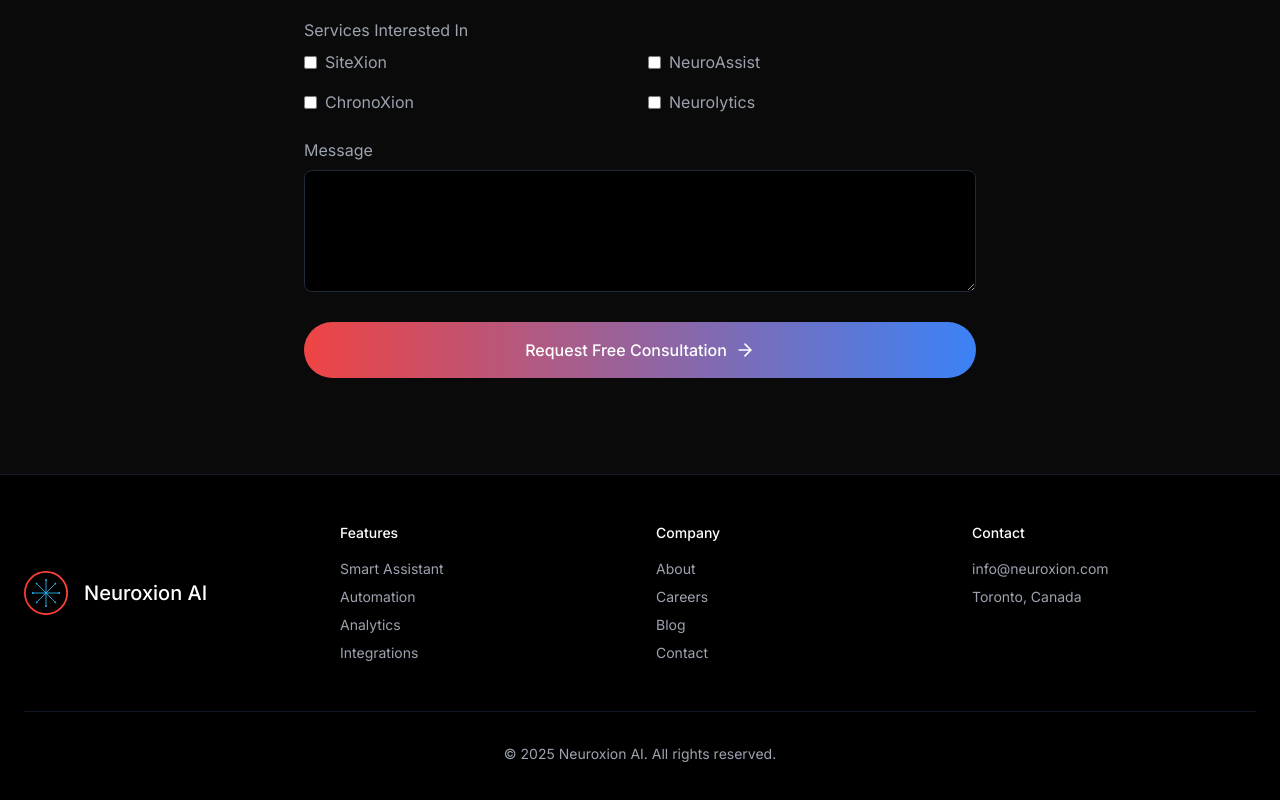
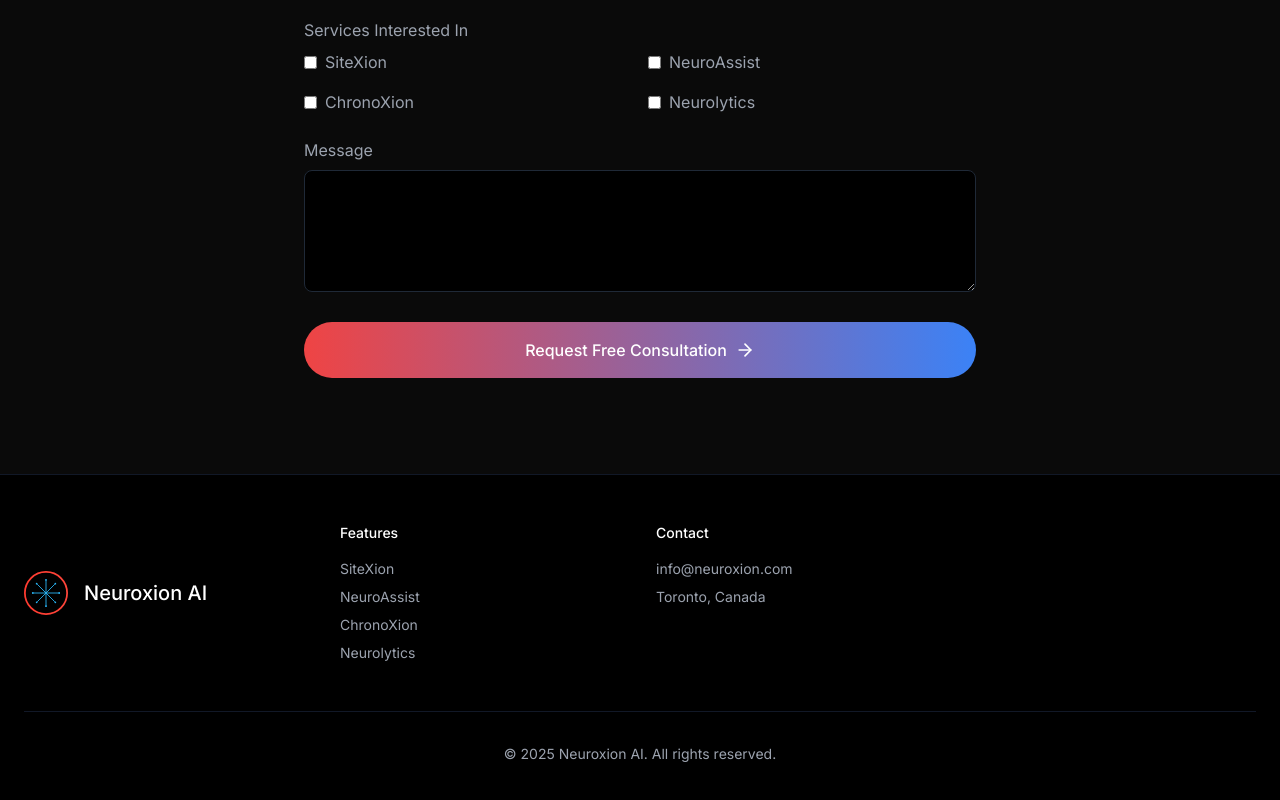
Before and after one commit to ghoshe/neuroxion, a Next.js app: page / in a window 1280 px wide. Shown: the part 7229-8029 px from the top of the page. Built offline with nearby package versions, Linux system fonts and the light colour scheme.

Commit message:
changes v11

```diff
--- a/src/app/layout.tsx
+++ b/src/app/layout.tsx
@@ -7,6 +7,9 @@ const inter = Inter({ subsets: ['latin'] })
 export const metadata: Metadata = {
   title: 'Neuroxion - The Future of Business AI',
   description: 'Revolutionizing small business operations with intelligent automation and personalized AI assistance.',
+  icons: {
+    icon: '/favicon.ico',
+  },
 }
 
 export default function RootLayout({
--- a/src/app/page.tsx
+++ b/src/app/page.tsx
@@ -298,13 +298,13 @@ const Footer = () => (
         <div>
           <h4 className="text-sm font-medium mb-4">Features</h4>
           <ul className="space-y-2 text-sm text-gray-400">
-            <li className="hover:text-white transition-colors cursor-pointer">Smart Assistant</li>
-            <li className="hover:text-white transition-colors cursor-pointer">Automation</li>
-            <li className="hover:text-white transition-colors cursor-pointer">Analytics</li>
-            <li className="hover:text-white transition-colors cursor-pointer">Integrations</li>
+            <li><a href="#features" className="hover:text-white transition-colors cursor-pointer">SiteXion</a></li>
+            <li></li><a href="#customer-service"  className="hover:text-white transition-colors cursor-pointer">NeuroAssist</a>
+            <li></li><a href="#scheduling" className="hover:text-white transition-colors cursor-pointer">ChronoXion</a>
+            <li></li><a href="#analytics" className="hover:text-white transition-colors cursor-pointer">Neurolytics</a>
           </ul>
         </div>
-        <div>
+        {/*<div>
           <h4 className="text-sm font-medium mb-4">Company</h4>
           <ul className="space-y-2 text-sm text-gray-400">
             <li className="hover:text-white transition-colors cursor-pointer">About</li>
@@ -312,7 +312,7 @@ const Footer = () => (
             <li className="hover:text-white transition-colors cursor-pointer">Blog</li>
             <li className="hover:text-white transition-colors cursor-pointer">Contact</li>
           </ul>
-        </div>
+        </div>*/}
         <div>
           <h4 className="text-sm font-medium mb-4">Contact</h4>
           <ul className="space-y-2 text-sm text-gray-400">
```
Also changed, not shown: 1 other file (tests, documents, lock files or other folders).
